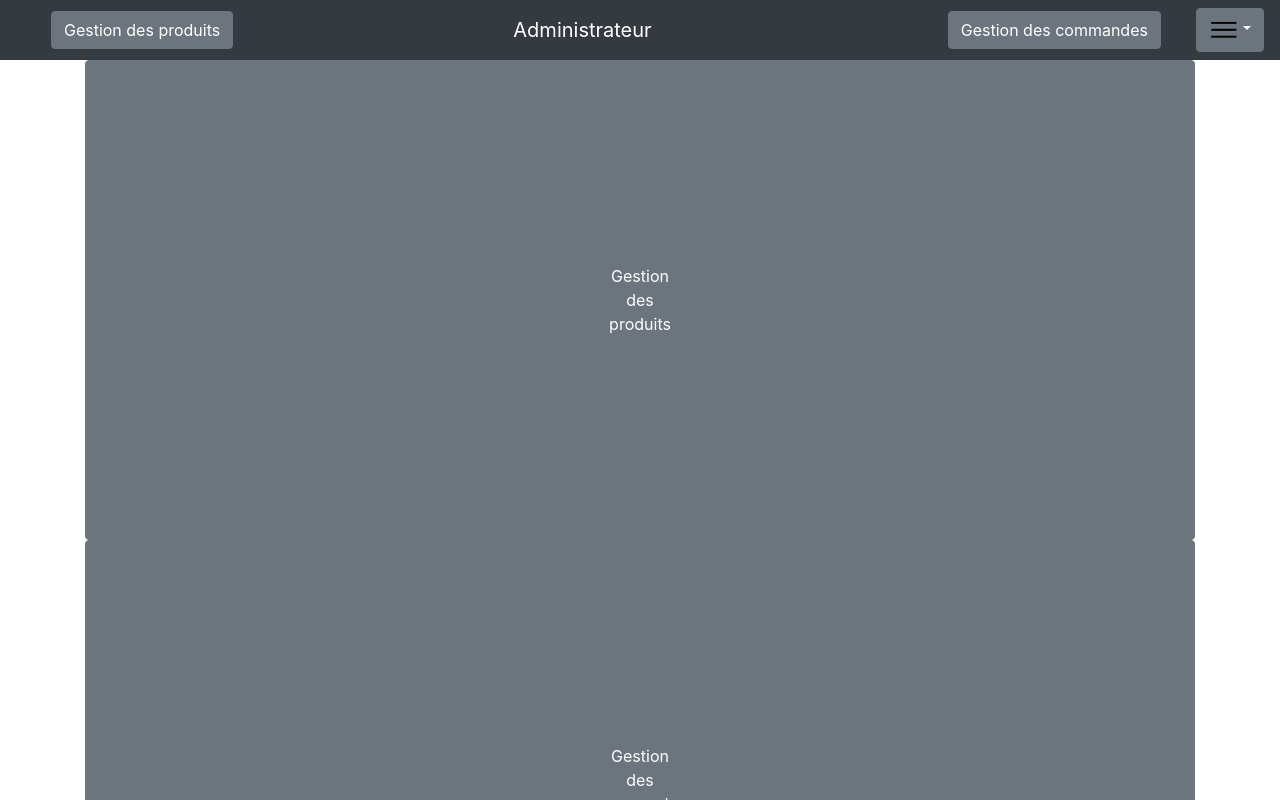
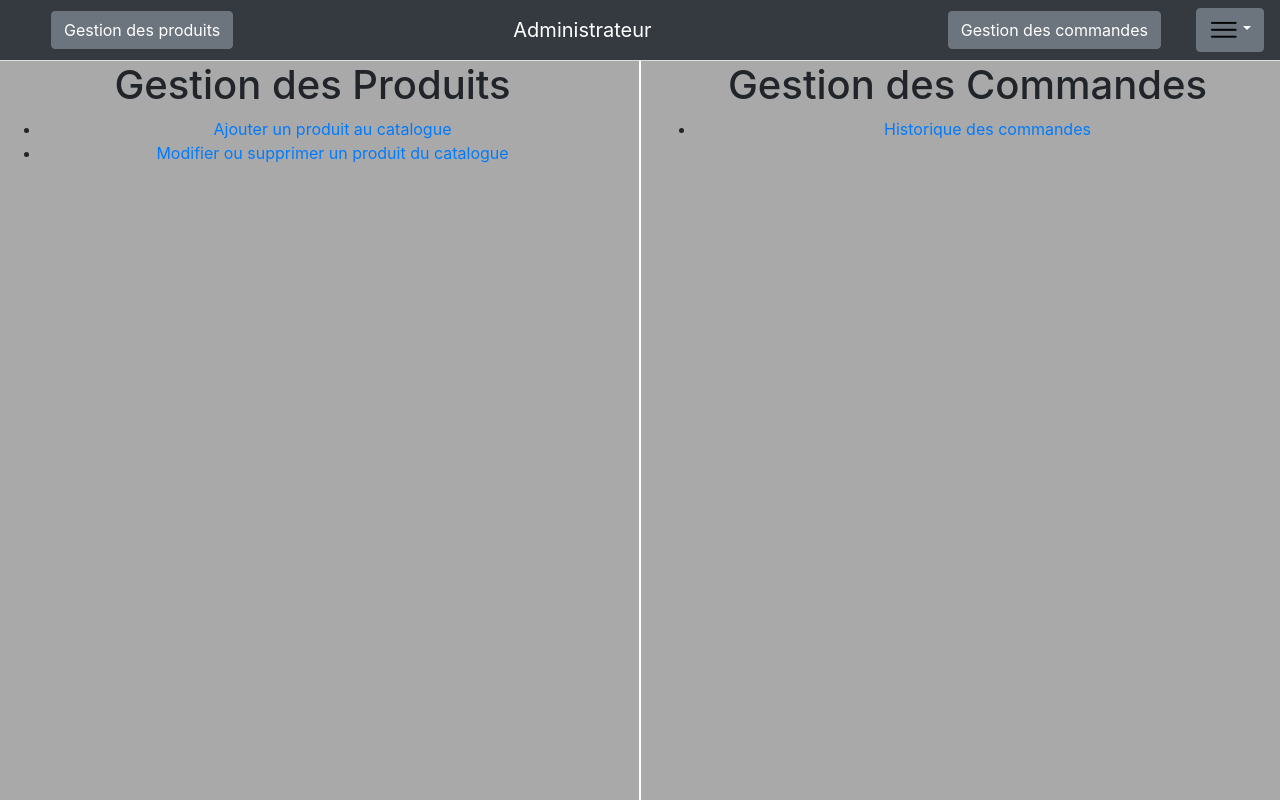
Before and after one commit to SchCyril/Fil-Rouge, an Angular app in the folder Projet-Fil-Rouge/Fil-Rouge-FrontEnd/: page /Admin in a window 1280 px wide. Shown: the top 800 px of the page. Built offline with nearby package versions, Linux system fonts and the light colour scheme.

Commit message:
ajout de creer produit front

```diff
--- a/Projet-Fil-Rouge/Fil-Rouge-FrontEnd/src/app/accueil-admin/accueil-admin.component.css
+++ b/Projet-Fil-Rouge/Fil-Rouge-FrontEnd/src/app/accueil-admin/accueil-admin.component.css
@@ -1,4 +1,12 @@
-.btn.btn-secondary{
-    width: 100%;
-    height: 60vh;
+.produits{
+    width: 49%;
+    height: 100vh;
+    background-color: darkgray;
+    margin-right: 1px;
 }
+.commandes{
+    width: 49%;
+    height: 100vh;
+    background-color: darkgray;
+    margin-left: 1px;
+}
--- a/Projet-Fil-Rouge/Fil-Rouge-FrontEnd/src/app/accueil-admin/accueil-admin.component.html
+++ b/Projet-Fil-Rouge/Fil-Rouge-FrontEnd/src/app/accueil-admin/accueil-admin.component.html
@@ -1,9 +1,19 @@
-<div class="container justify-content-center">
-  <section class="produits">
-    <button type="button" class="btn btn-secondary" href="#">Gestion<br>des<br>
-      produits</button>
+<div class="section justify-content-center border row">
+  <section class="produits col">
+    <div class="titre justify-content-center text-center">
+      <h1>Gestion des Produits</h1>
+      <ul>
+        <li><a href="http://localhost:4200/CreerProduit">Ajouter un produit au catalogue</a></li>
+        <li><a href="http://localhost:4200/ModifProduit">Modifier ou supprimer un produit du catalogue</a></li>
+      </ul>
+    </div>
   </section>
-  <section>
-    <button type="button" class="btn btn-secondary">Gestion<br>des<br> commandes</button>
+  <section class="commandes col">
+    <div class="text-center">
+      <h1>Gestion des Commandes</h1>
+      <ul>
+        <li><a href="http://localhost:4200/Historique-cmd">Historique des commandes</a></li>
+      </ul>
+    </div>
   </section>
 </div>
--- a/Projet-Fil-Rouge/Fil-Rouge-FrontEnd/src/app/app.component.html
+++ b/Projet-Fil-Rouge/Fil-Rouge-FrontEnd/src/app/app.component.html
@@ -5,7 +5,9 @@
   <app-menu-admin></app-menu-admin>
 </nav>
 <main style="height: 100vh">
-  <app-accueil-admin></app-accueil-admin>
+  <!--<app-accueil-admin></app-accueil-admin>
+  <app-creer-produit-admin></app-creer-produit-admin>-->
+  <router-outlet></router-outlet>
 </main>
 <footer>
 </footer>
--- /dev/null
+++ b/Projet-Fil-Rouge/Fil-Rouge-FrontEnd/src/app/app.routes.ts
@@ -0,0 +1,10 @@
+import { Routes } from '@angular/router';
+import { CreerProduitAdminComponent } from './creer-produit-admin/creer-produit-admin.component';
+import { AccueilAdminComponent } from './accueil-admin/accueil-admin.component';
+import { MenuAdminComponent } from './menu-admin/menu-admin.component';
+
+export const ROUTES: Routes = [
+    { path: 'CreerProduit', component: CreerProduitAdminComponent },
+    { path: 'Admin', component: AccueilAdminComponent },
+    { path: '', component: MenuAdminComponent }
+];
--- /dev/null
+++ b/Projet-Fil-Rouge/Fil-Rouge-FrontEnd/src/app/creer-produit-admin/creer-produit-admin.component.html
@@ -0,0 +1,17 @@
+<form>
+  Nom :<br>
+  <input type="text" name="nom" #champNom="ngModel" [(ngModel)]="produitNew.nom" /><br>
+  Description : <br>
+  <input type="text" name="desc" #champPseudo="ngModel" [(ngModel)]="produitNew.desc" /><br>
+  Prix : <br>
+  <input type="number" name="prix" #champUrl="ngModel" [(ngModel)]="produitNew.prix" /><br>
+  Categorie : <br>
+  <input type="text" name="categorie" #champsdsqm="ngModel" [(ngModel)]="produitNew.categorie" /><br>
+  Sous_categorie : <br>
+  <input type="text" name="sous_categorie" #champmqsldq="ngModel" [(ngModel)]="produitNew.sous_categorie" /><br>
+  Image : <br>
+  <input type="text" name="image" #champsqmdqsq="ngModel" [(ngModel)]="produitNew.image" /><br>
+  Stock : <br>
+  <input type="number" name="stock" #champMazpoza="ngModel" [(ngModel)]="produitNew.stock" /><br>
+  <button type="submit" (click)="creation()">Ajouter</button>
+</form>
--- /dev/null
+++ b/Projet-Fil-Rouge/Fil-Rouge-FrontEnd/src/app/creer-produit-admin/creer-produit-admin.component.ts
@@ -0,0 +1,34 @@
+import { Component, OnInit } from '@angular/core';
+import { Produit } from '../model';
+import { ProduitService } from '../produit.service';
+
+@Component({
+  selector: 'app-creer-produit-admin',
+  templateUrl: './creer-produit-admin.component.html',
+  styleUrls: ['./creer-produit-admin.component.css']
+})
+export class CreerProduitAdminComponent implements OnInit {
+
+  produitNew: Produit = {
+    nom: '',
+    desc: '',
+    prix: 0,
+    categorie: '',
+    sous_categorie: '',
+    image: '',
+    stock: 0,
+    commande: null
+  }
+  constructor(private _srv: ProduitService) {
+  }
+
+  ngOnInit() {
+  }
+
+  creation() {
+    console.log(this.produitNew)
+    this._srv.creation(this.produitNew).subscribe()
+  }
+
+
+}
--- /dev/null
+++ b/Projet-Fil-Rouge/Fil-Rouge-FrontEnd/src/app/model.ts
@@ -0,0 +1,39 @@
+
+export interface Produit {
+    nom: string;
+    desc: string;
+    prix: number;
+    categorie: string;
+    sous_categorie: string;
+    image: string;
+    stock: number;
+    commande: Commande;
+
+}
+
+export interface Utilisateur {
+    id: number;
+    nom: string;
+    prenom: string;
+    adresse: string;
+    num_tel: number;
+    mail: string;
+    date_naissance: Date;
+    password: string;
+    num_client: string;
+    role: string;
+    liste_commandes: Commande[];
+
+
+}
+
+export interface Commande {
+    id: number;
+    liste_produits: Produit[];
+    utilisateur: Utilisateur;
+    ref: string;
+    date_creation: Date;
+    date_validation: Date;
+    prix_total: number;
+    etat: string;
+}
--- /dev/null
+++ b/Projet-Fil-Rouge/Fil-Rouge-FrontEnd/src/app/produit.service.ts
@@ -0,0 +1,28 @@
+import { Injectable } from '@angular/core';
+import { Observable } from 'rxjs';
+import { Produit } from './model';
+import { HttpClient } from '@angular/common/http';
+import { environment } from '../environments/environment';
+import { HttpHeaders } from "@angular/common/http";
+
+
+const httpOptions = {
+  headers: new HttpHeaders({
+    "Content-Type": "application/json"
+  })
+};
+
+@Injectable({
+  providedIn: 'root'
+})
+export class ProduitService {
+
+  constructor(private _http: HttpClient) {
+  }
+
+
+
+  creation(produit: Produit): Observable<Object> {
+    return this._http.post("localhost:4200/CreerProduit", produit, httpOptions);
+  }
+}
--- a/Projet-Fil-Rouge/Fil-Rouge-FrontEnd/src/environments/environment.ts
+++ b/Projet-Fil-Rouge/Fil-Rouge-FrontEnd/src/environments/environment.ts
@@ -3,7 +3,8 @@
 // The list of file replacements can be found in `angular.json`.
 
 export const environment = {
-  production: false
+  production: false,
+  backendUrl: "localhost:8080"
 };
 
 /*
```
Also changed, not shown: Projet-Fil-Rouge/Fil-Rouge-FrontEnd/src/app/app.module.ts (+12 -2 lines), Projet-Fil-Rouge/Fil-Rouge-FrontEnd/src/app/creer-produit-admin/creer-produit-admin.component.css (added), 2 other files (tests, documents, lock files or other folders).
